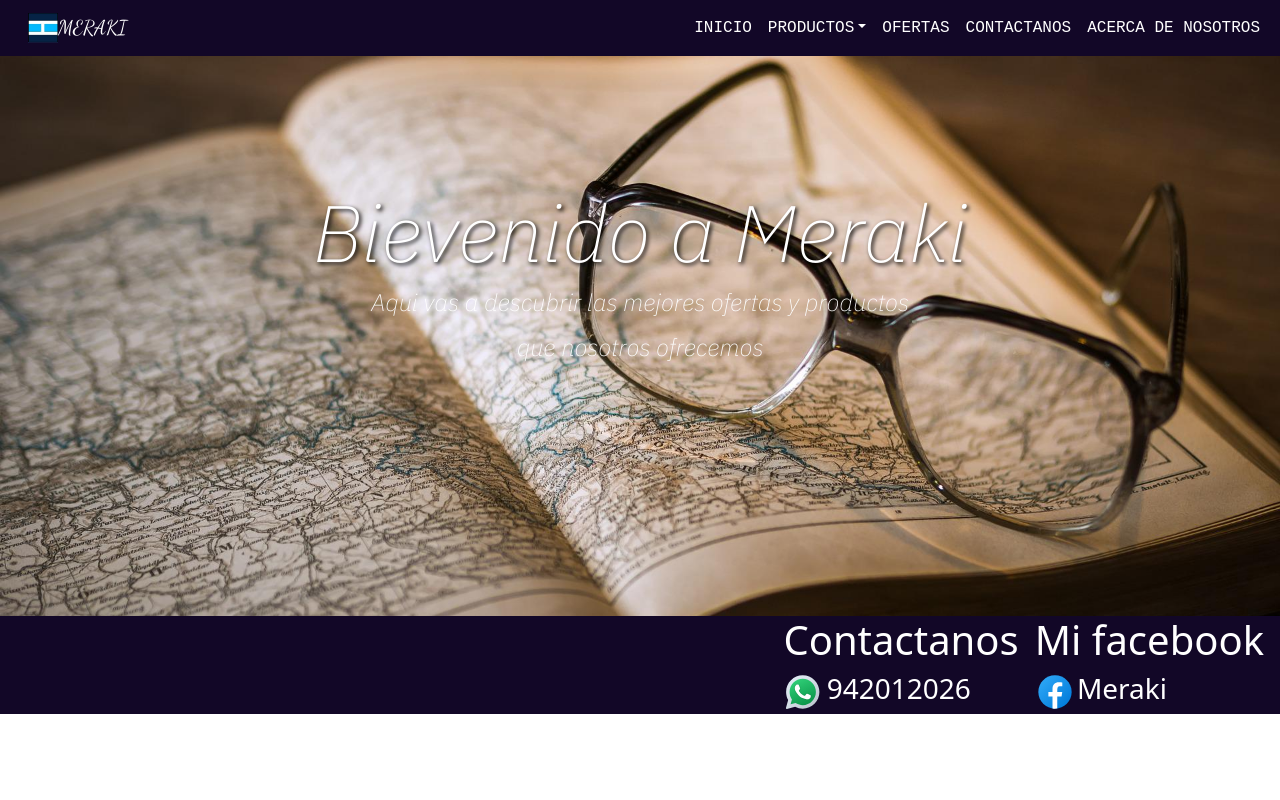
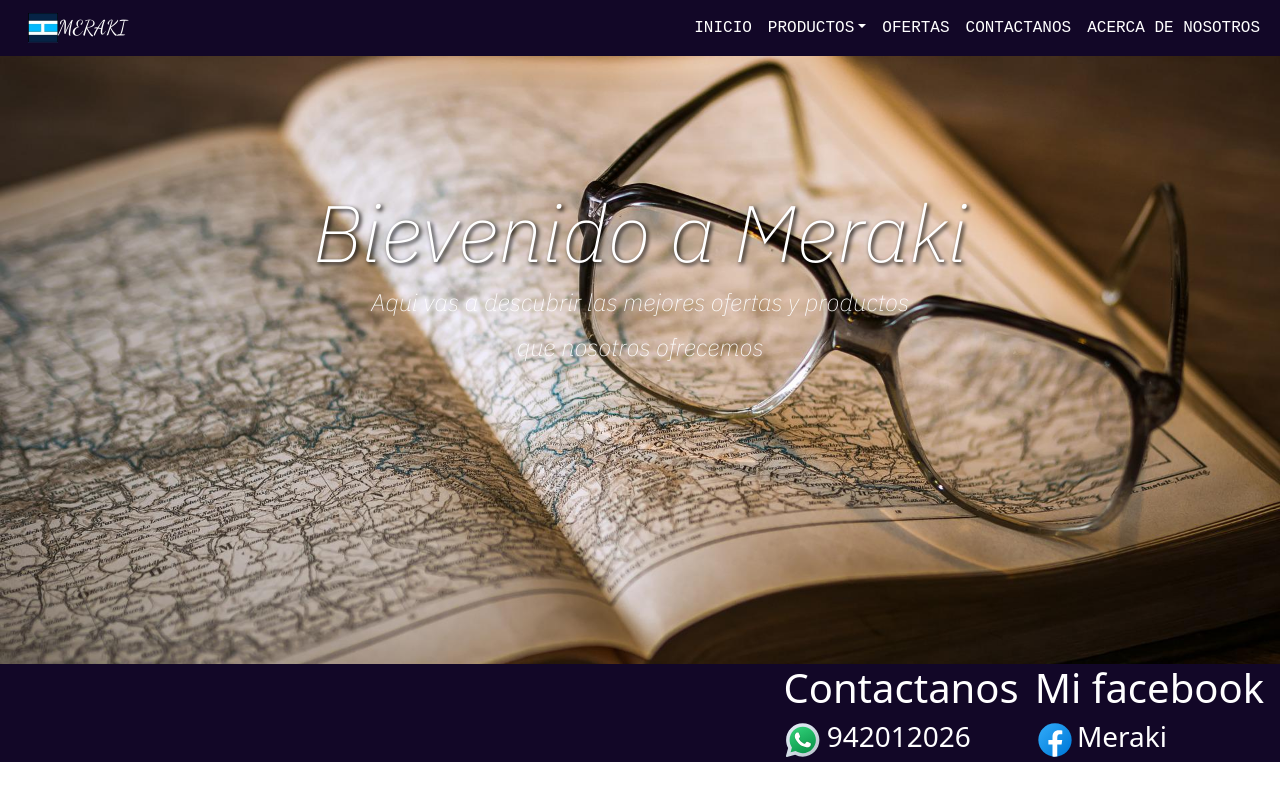
Before and after one commit to xJuliusDevex/gar_tienda, a website: page index.html in a window 1280 px wide. Drawn offline with nearby package versions, Linux system fonts and the light colour scheme.

Commit message:
Fin del proyecto

```diff
--- a/styles/partials/_main.scss
+++ b/styles/partials/_main.scss
@@ -12,7 +12,7 @@
         background-attachment: fixed;
     }
     &__info{
-        height: 35rem;
+        height: 38rem;
     }
     &__contenid{
        padding-top: 8rem;
```
Also changed, not shown: styles/styles1.css.
